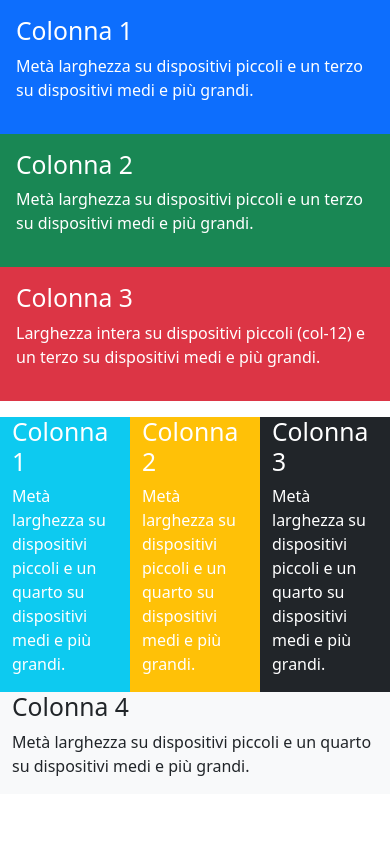
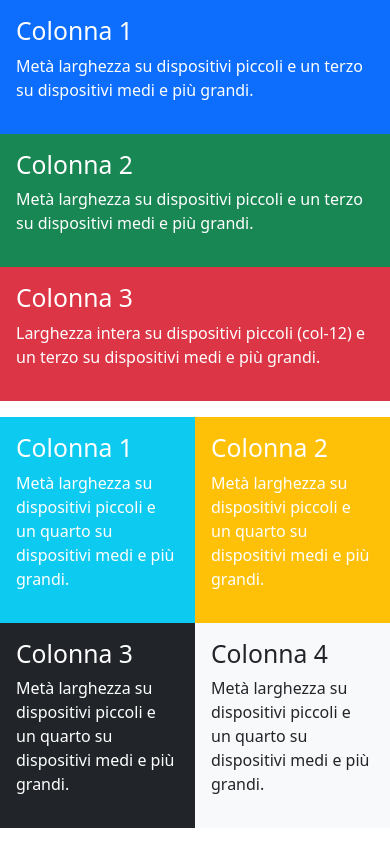
Before and after one commit to Giulia-Ciampelli/htmlcss-bootstrap-layout, a plain HTML site: page index.html in a window 390 px wide. Shown: the part 578-1422 px from the top of the page. Before the commit the page ends 1388 px from the top, so only its background shows below. Drawn offline with nearby package versions, Linux system fonts and the light colour scheme.

Commit message:
docs: third row stylized and responsive

```diff
--- a/index.html
+++ b/index.html
@@ -71,8 +71,8 @@
             </div>
 
             <!-- terza riga -->
-            <div class="row pb-3 text-white">
-                <div class="col bg-info">
+            <div class="row pb-3 row-cols-md-4 text-white">
+                <div class="col-6 p-3 bg-info">
                     <h2>
                         Colonna 1
                     </h2>
@@ -80,7 +80,7 @@
                         Metà larghezza su dispositivi piccoli e un quarto su dispositivi medi e più grandi.
                     </p>
                 </div>
-                <div class="col bg-warning">
+                <div class="col-6 p-3 bg-warning">
                     <h2>
                         Colonna 2
                     </h2>
@@ -88,7 +88,7 @@
                         Metà larghezza su dispositivi piccoli e un quarto su dispositivi medi e più grandi.
                     </p>
                 </div>
-                <div class="col bg-dark">
+                <div class="col-6 p-3 bg-dark">
                     <h2>
                         Colonna 3
                     </h2>
@@ -96,7 +96,7 @@
                         Metà larghezza su dispositivi piccoli e un quarto su dispositivi medi e più grandi.
                     </p>
                 </div>
-                <div class="col bg-light text-dark">
+                <div class="col-6 p-3 bg-light text-dark">
                     <h2>
                         Colonna 4
                     </h2>
```
